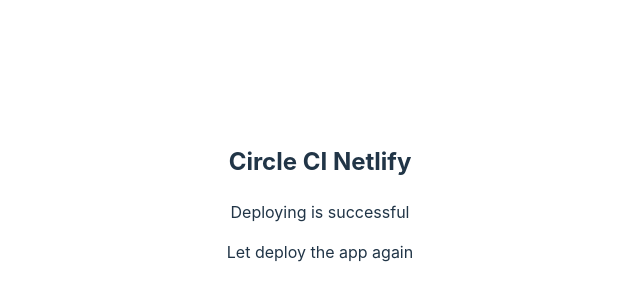
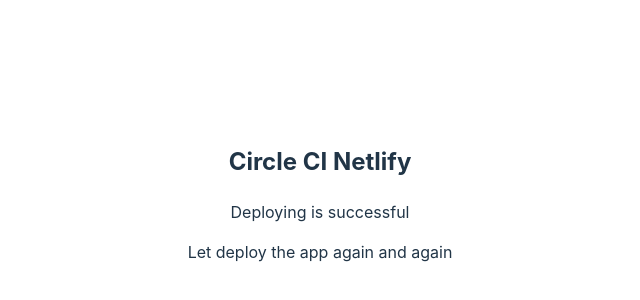
Before and after one commit to emmanuelkumah/netlify-circle-ci-tut, a React (Vite) app: page / in a window 1280 px wide. Shown: the part 198-498 px from the top of the page, without its empty margins (320-960 px from the left). Built offline with nearby package versions, Linux system fonts and the light colour scheme.

Commit message:
another try

```diff
--- a/src/App.jsx
+++ b/src/App.jsx
@@ -5,7 +5,7 @@
     <>
       <h2>Circle CI Netlify</h2>
       <p>Deploying is successful</p>
-      <p>Let deploy the app again</p>
+      <p>Let deploy the app again and again</p>
     </>
   );
 }
```
